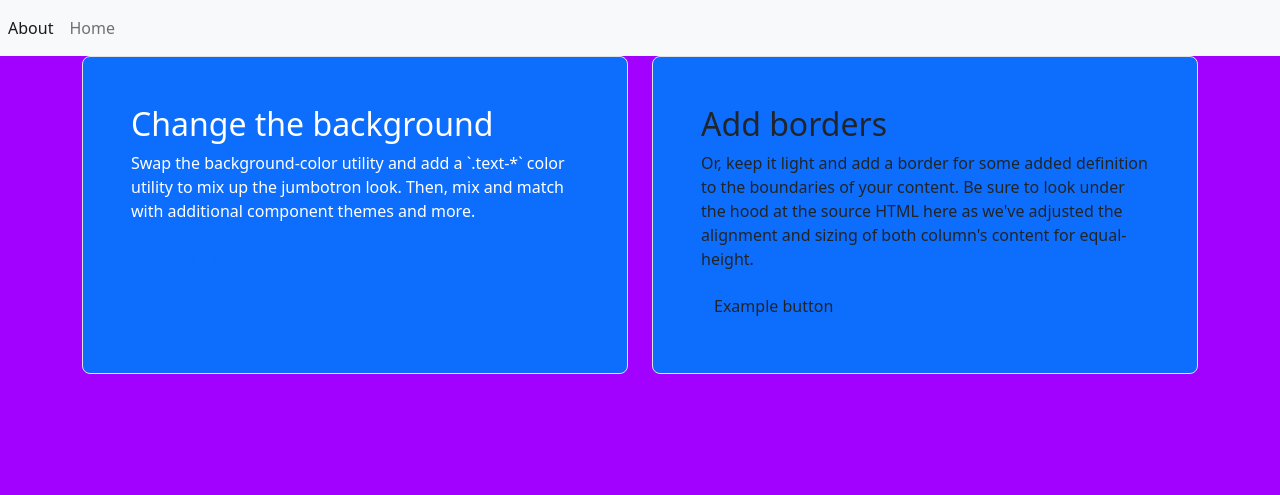
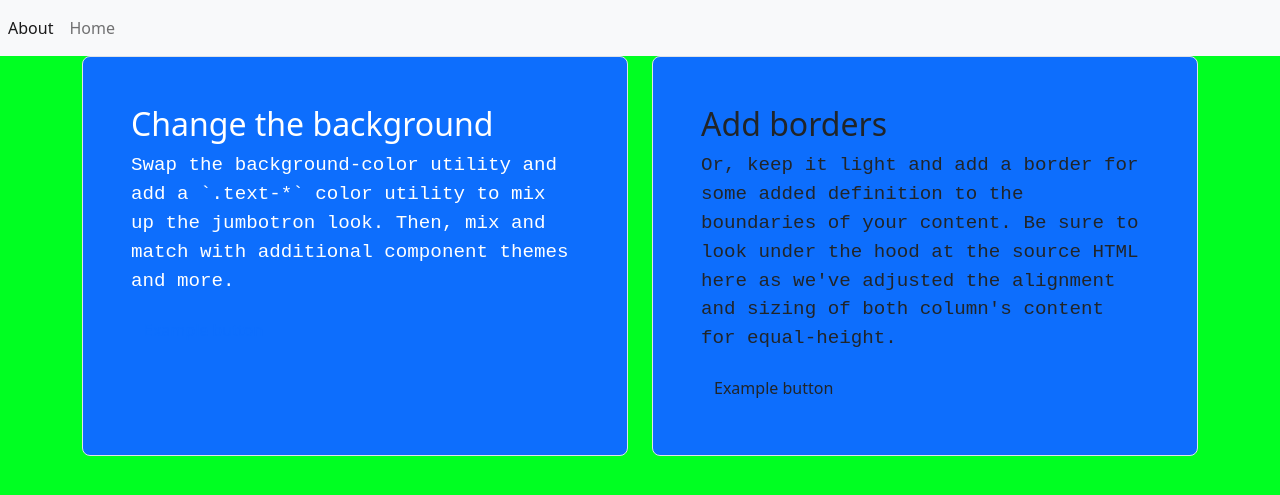
Before and after one commit to Erick-bot-a11/portafolio, a Flask app: page / in a window 1280 px wide. Shown: the top 495 px of the page. Run offline with Flask 3, Linux system fonts and the light colour scheme.

Commit message:
Tenia el problema de que no reconocia mis estilos

```diff
--- a/app.py
+++ b/app.py
@@ -1,7 +1,7 @@
 from flask import Flask
 from flask import render_template
 
-app=Flask(__name__)
+app = Flask(__name__, static_folder='public') #//Con esta le digo donde estara mi carpeta con archivos estaticos
 
 @app.route("/")
 def inicio():
--- a/gulpfile.js
+++ b/gulpfile.js
@@ -5,7 +5,7 @@
 gulp.task("sass",function(){
     return gulp.src("sass/scss/*.scss")
     .pipe(sass().on('error', sass.logError))
-    .pipe(gulp.dest("sass/css/"))
+    .pipe(gulp.dest("public/css"))
 });
 
 gulp.task("default",function(){
--- a/package.json
+++ b/package.json
@@ -3,7 +3,8 @@
   "version": "1.0.0",
   "main": "gulpfile.js",
   "scripts": {
-    "test": "echo \"Error: no test specified\" && exit 1"
+    "test": "echo \"Error: no test specified\" && exit 1",
+    "dev": "gulp"
   },
   "repository": {
     "type": "git",
--- /dev/null
+++ b/public/css/styles.css
@@ -0,0 +1,16 @@
+body {
+  background-color: rgb(162, 0, 255);
+}
+
+p {
+  font-size: larger;
+  font-family: "Courier New", Courier, monospace;
+}
+
+h1 {
+  font-family: "Courier New", Courier, monospace;
+}
+
+body {
+  background-color: rgb(0, 255, 34);
+}
--- a/sass/css/estilos.css
+++ /dev/null
@@ -1,7 +0,0 @@
-body {
-  background-color: rgb(162, 0, 255);
-}
-
-h1 {
-  font-family: "Courier New", Courier, monospace;
-}
--- a/sass/scss/_nosotros.scss
+++ b/sass/scss/_nosotros.scss
@@ -2,7 +2,7 @@
     background-color: rgb(162, 0, 255);
 }
 
-// p{
-//     font-size: larger;
-//     font-family: 'Courier New', Courier, monospace;
-// }
+p{
+    font-size: larger;
+    font-family: 'Courier New', Courier, monospace;
+}
--- a/sass/scss/estilos.scss
+++ /dev/null
@@ -1,2 +0,0 @@
-@use "nosotros";
-@use "variables";
--- /dev/null
+++ b/sass/scss/styles.scss
@@ -0,0 +1,6 @@
+@use "nosotros";
+@use "variables";
+
+body{
+    background-color: rgb(0, 255, 34);
+}
--- a/templates/sitio/header.html
+++ b/templates/sitio/header.html
@@ -6,11 +6,11 @@
   <!-- Required meta tags -->
   <meta charset="utf-8">
   <meta name="viewport" content="width=device-width, initial-scale=1, shrink-to-fit=no">
+  <!-- Bootstrap CSS v5.2.1 -->
 
-  <!-- Bootstrap CSS v5.2.1 -->
      <link href="https://cdn.jsdelivr.net/npm/bootstrap@5.2.1/dist/css/bootstrap.min.css" rel="stylesheet"
      integrity="sha384-iYQeCzEYFbKjA/T2uDLTpkwGzCiq6soy8tYaI1GyVh/UjpbCx/TYkiZhlZB6+fzT" crossorigin="anonymous">
-     <link rel="stylesheet" href="./../../sass/css/estilos.css">
+<link href="/public/css/styles.css" rel="stylesheet" >
 
 </head>
 
```
Also changed, not shown: package-lock.json, 2 other files.
